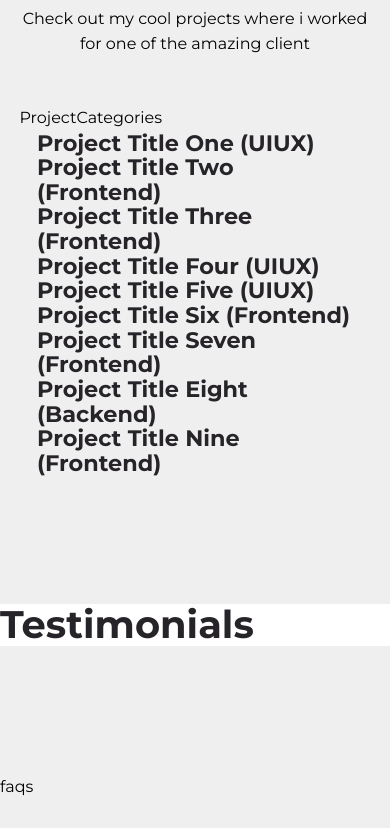
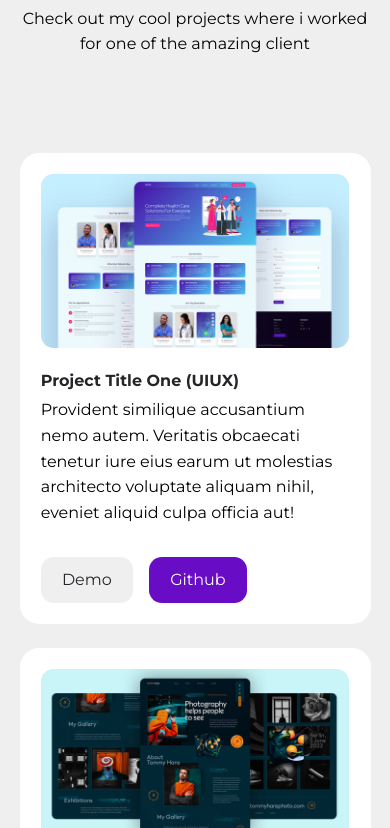
Before and after one commit to Rohan-tech11/My-Portfolio, a React (Create React App) app: page / in a window 390 px wide. Shown: the part 3336-4164 px from the top of the page. Built offline with nearby package versions, Linux system fonts and the light colour scheme.

Commit message:
added-categorybutton

```diff
--- /dev/null
+++ b/src/sections/portfolio/CategoryButton.jsx
@@ -0,0 +1,7 @@
+import React from "react";
+
+const CategoryButton = ({ category }) => {
+  return <div></div>;
+};
+
+export default CategoryButton;
--- a/src/sections/portfolio/Portfolio.jsx
+++ b/src/sections/portfolio/Portfolio.jsx
@@ -5,6 +5,10 @@ import data from "./data";
 import { useState } from "react";
 const Portfolio = () => {
   const [projects, setProjects] = useState(data);
+  const categories = data.map((item) => item.category);
+  //... spread operator will spread the elements as each element in array
+  const uniqueCategories = ["all", ...new Set(categories)];
+  console.log(uniqueCategories);
 
   return (
     <section id="portfolio">
@@ -13,10 +17,7 @@ const Portfolio = () => {
         Check out my cool projects where i worked for one of the amazing client
       </p>
       <div className="container portfolio__container">
-        <ProjectCategories>
-          {" "}
-          <h3>insideee</h3>
-        </ProjectCategories>
+        <ProjectCategories categories={uniqueCategories}> </ProjectCategories>
         <Projects projects={projects}></Projects>
       </div>
     </section>
--- a/src/sections/portfolio/Project.jsx
+++ b/src/sections/portfolio/Project.jsx
@@ -1,10 +1,33 @@
 import React from "react";
+import Card from "../../components/Card";
 
 const Project = ({ project }) => {
   return (
-    <div className="project__container">
-      <h3>{project.title}</h3>
-    </div>
+    <Card className="portfolio__project">
+      <div className="portfolio__project-image">
+        <img src={project.image} alt="Project-img" />
+      </div>
+      <h4>{project.title}</h4>
+      <p>{project.desc}</p>
+      <div className="portfolio__project-cta">
+        <a
+          href={project.demo}
+          className="btn sm"
+          target="__blank"
+          rel="noopener noreferer"
+        >
+          Demo
+        </a>
+        <a
+          href={project.github}
+          className="btn sm primary"
+          target="__blank"
+          rel="noopener noreferer"
+        >
+          Github
+        </a>
+      </div>
+    </Card>
   );
 };
 
--- a/src/sections/portfolio/ProjectCategories.jsx
+++ b/src/sections/portfolio/ProjectCategories.jsx
@@ -1,7 +1,14 @@
 import React from "react";
+import CategoryButton from "./CategoryButton";
 
-const ProjectCategories = () => {
-  return <div>ProjectCategories</div>;
+const ProjectCategories = ({ categories }) => {
+  return (
+    <div className="portfolio__categories">
+      {categories.map((category) => (
+        <CategoryButton key={category} category={category} />
+      ))}
+    </div>
+  );
 };
 
 export default ProjectCategories;
--- a/src/sections/portfolio/Projects.jsx
+++ b/src/sections/portfolio/Projects.jsx
@@ -1,11 +1,10 @@
-import React from "react";
 import Project from "./Project";
 
 const Projects = ({ projects }) => {
   return (
-    <div className="container">
+    <div className="portfolio__projects" data-aos="fade-in">
       {projects.map((project) => (
-        <Project key={project.id} project={project}></Project>
+        <Project key={project.id} project={project} />
       ))}
     </div>
   );
--- a/src/sections/portfolio/portfolio.css
+++ b/src/sections/portfolio/portfolio.css
@@ -0,0 +1,91 @@
+.portfolio__categories {
+  display: flex;
+  justify-content: center;
+  gap: 1.5rem;
+  flex-wrap: wrap;
+}
+
+.btn.cat__btn {
+  text-transform: capitalize;
+  transition: var(--transition);
+}
+
+.btn.cat__btn:hover {
+  transform: translateY(0);
+}
+
+.portfolio__projects {
+  margin-top: 3rem;
+  display: grid;
+  grid-template-columns: repeat(3, 1fr);
+  gap: 3rem;
+  align-items: start;
+}
+
+.card.portfolio__project {
+  animation: animateProject 800ms ease-in forwards;
+}
+
+@keyframes animateProject {
+  from {
+    opacity: 0;
+  }
+  to {
+    opacity: 1;
+  }
+}
+
+.portfolio__project-image {
+  width: 100%;
+  height: fit-content;
+  min-height: 7rem;
+  max-height: 15rem;
+  background: var(--color-light);
+  border-radius: var(--border-radius-2);
+  margin-bottom: 1.5rem;
+  overflow: hidden;
+}
+
+.portfolio__project p {
+  margin: 0.5rem 0 2rem;
+}
+
+.portfolio__project-cta {
+  display: flex;
+  gap: 1rem;
+}
+
+.portfolio__project:hover .btn.sm {
+  border-color: var(--color-white);
+}
+
+/* targeting specific element by taking reference of parent div classname */
+.portfolio__project:hover .btn.sm.primary {
+  background: transparent;
+  color: var(--color-primary);
+  border-color: var(--color-primary);
+}
+
+/* MEDIA QUERIES (tablets) */
+@media screen and (max-width: 1024px) {
+  .portfolio__projects {
+    grid-template-columns: 1fr 1fr;
+    gap: 2rem;
+  }
+}
+
+/* MEDIA QUERIES (phones) */
+@media screen and (max-width: 600px) {
+  .portfolio__categories {
+    gap: 0.6rem;
+  }
+
+  .btn.cat__btn {
+    padding: 0.7rem 0.8rem;
+  }
+
+  .portfolio__projects {
+    grid-template-columns: 1fr;
+    gap: 1.5rem;
+  }
+}
```
